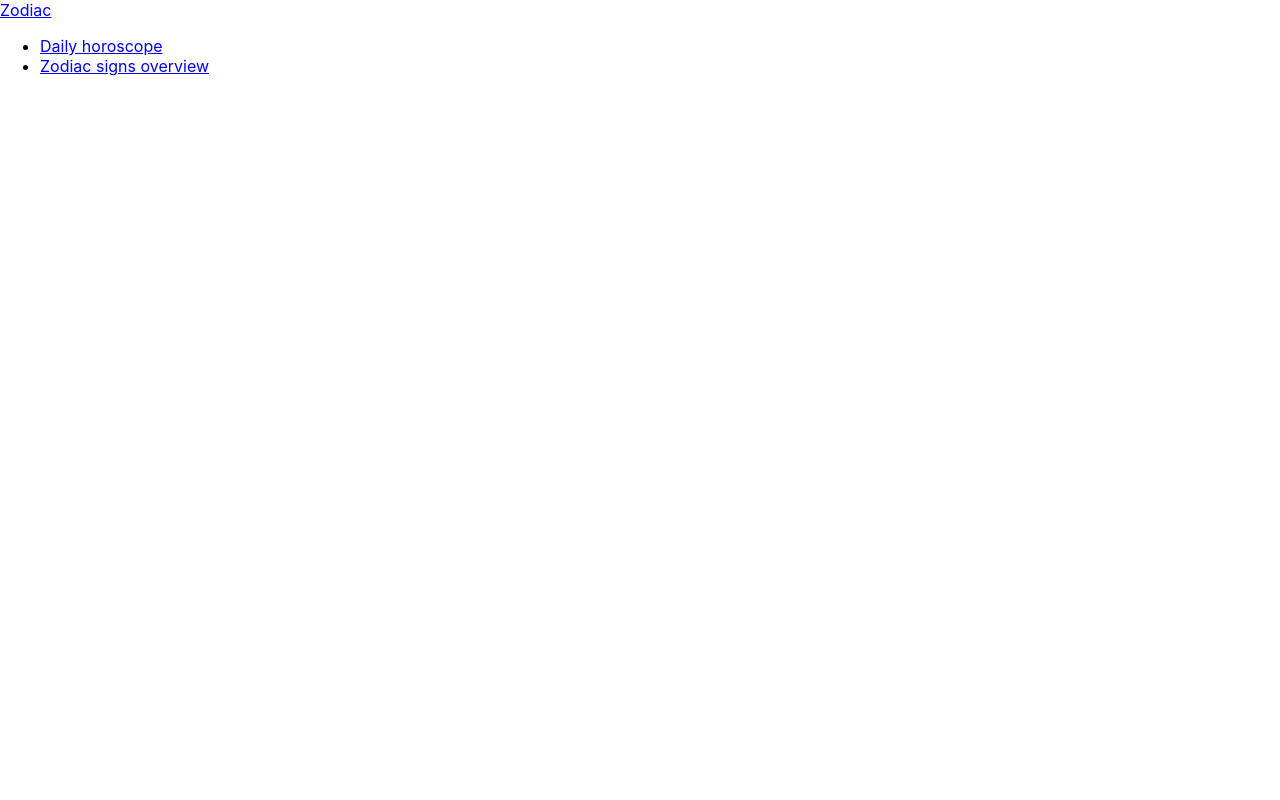
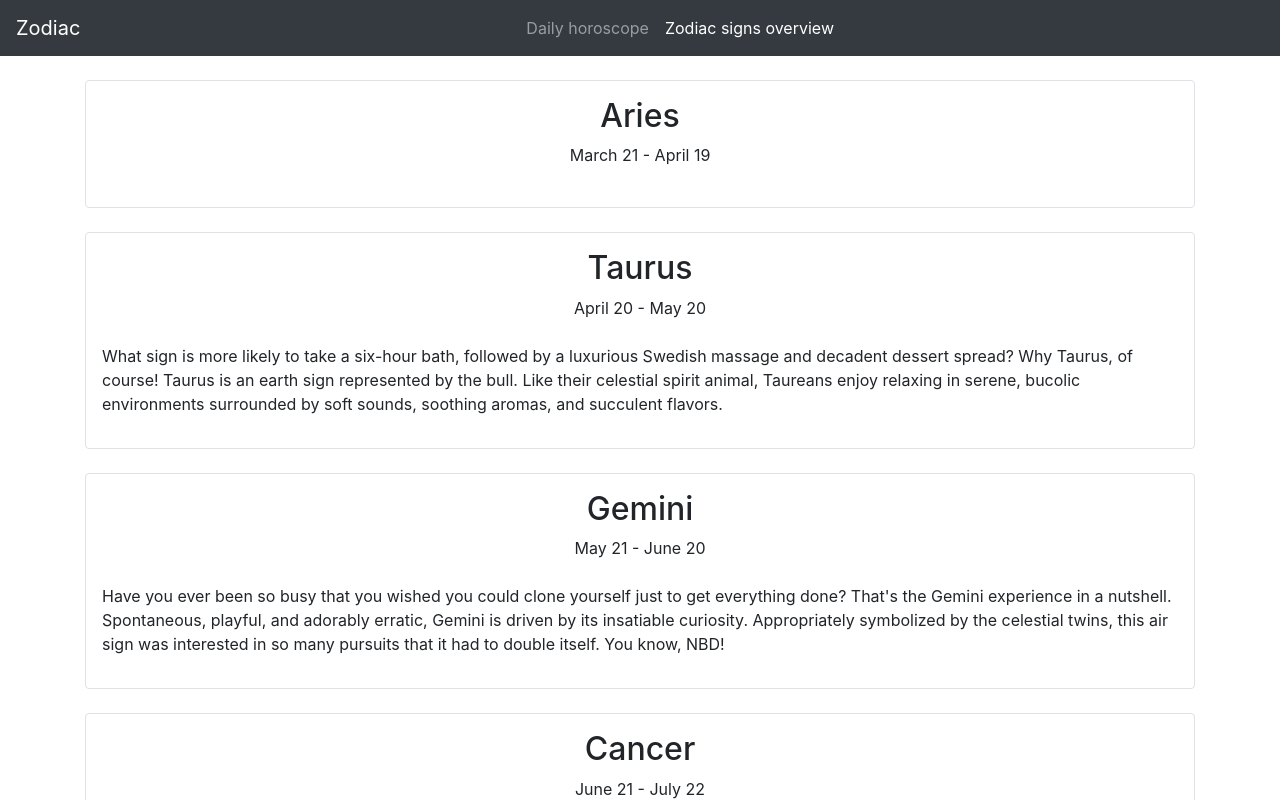
Before and after one commit to teodorajov/astrology, a React (Create React App) app: page /overview in a window 1280 px wide. Shown: the top 800 px of the page. Built offline with nearby package versions, Linux system fonts and the light colour scheme.

Commit message:
Kreirana strana sa opisom znakova

```diff
--- a/public/index.html
+++ b/public/index.html
@@ -1,14 +1,15 @@
 <!DOCTYPE html>
 <html lang="en">
+
 <head>
   <meta charset="utf-8" />
   <link rel="icon" href="%PUBLIC_URL%/favicon.ico" />
   <meta name="viewport" content="width=device-width, initial-scale=1" />
   <meta name="theme-color" content="#000000" />
-    <meta
-      name="description"
-      content="Web site created using create-react-app"
-    />
+  <link rel="stylesheet" href="https://stackpath.bootstrapcdn.com/bootstrap/4.4.1/css/bootstrap.min.css"
+    integrity="sha384-Vkoo8x4CGsO3+Hhxv8T/Q5PaXtkKtu6ug5TOeNV6gBiFeWPGFN9MuhOf23Q9Ifjh" crossorigin="anonymous">
+
+  <meta name="description" content="Web site created using create-react-app" />
   <link rel="apple-touch-icon" href="%PUBLIC_URL%/logo192.png" />
   <!--
       manifest.json provides metadata used when your web app is installed on a
@@ -26,6 +27,7 @@
     -->
   <title>React App</title>
 </head>
+
 <body>
   <noscript>You need to enable JavaScript to run this app.</noscript>
   <div id="root"></div>
@@ -40,4 +42,5 @@
       To create a production bundle, use `npm run build` or `yarn build`.
     -->
 </body>
+
 </html>
--- a/src/components/DailyPage.jsx
+++ b/src/components/DailyPage.jsx
@@ -1,5 +1,22 @@
-import React from 'react';
+import React, { useState } from 'react';
+import { signs } from '../signs';
 
 export default function DailyPage() {
-  return <div></div>;
+  const [selectedSign, setSelectedSign] = useState(undefined);
+  return (
+    <div className='container mt-2'>
+      <h1 className='text-center mb-4'>Check your daily horoscope</h1>
+      <div className='mt-4'>
+        <select value={selectedSign} onChange={e => setSelectedSign(e.target.value)} className='form-control'>
+          {
+            signs.map(element => {
+              return (
+                <option className='text-capitalize' value={element.name}>{element.name}</option>
+              )
+            })
+          }
+        </select>
+      </div>
+    </div>
+  );
 }
--- a/src/components/OverviewPage.jsx
+++ b/src/components/OverviewPage.jsx
@@ -1,5 +1,17 @@
 import React from 'react';
+import { signs } from '../signs';
+import SignOverview from './SignOverview';
 
 export default function OverviewPage() {
-  return <div></div>;
+  return (
+    <div className='container mt-4'>
+      {
+        signs.map(element => {
+          return (
+            <SignOverview sign={element} key={element.name} />
+          )
+        })
+      }
+    </div>
+  );
 }
--- /dev/null
+++ b/src/components/SignOverview.jsx
@@ -0,0 +1,16 @@
+import React from 'react';
+
+export default function SignOverview(props) {
+  return (
+    <div className='mt-4 border rounded p-3'>
+      <h2 className='text-capitalize text-center'>{props.sign.name}</h2>
+      <div className='text-center'>
+        {props.sign.period}
+      </div>
+      <p className='mt-4'>
+        {props.sign.desription}
+      </p>
+    </div>
+
+  );
+}
```
Lines whose indentation alone changed are shown as unchanged.
